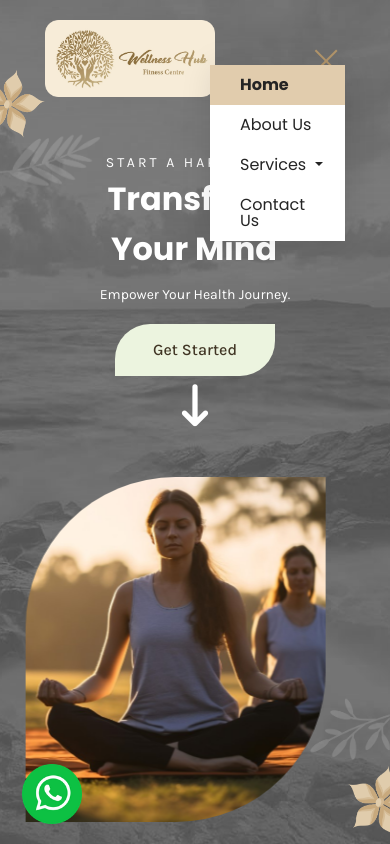
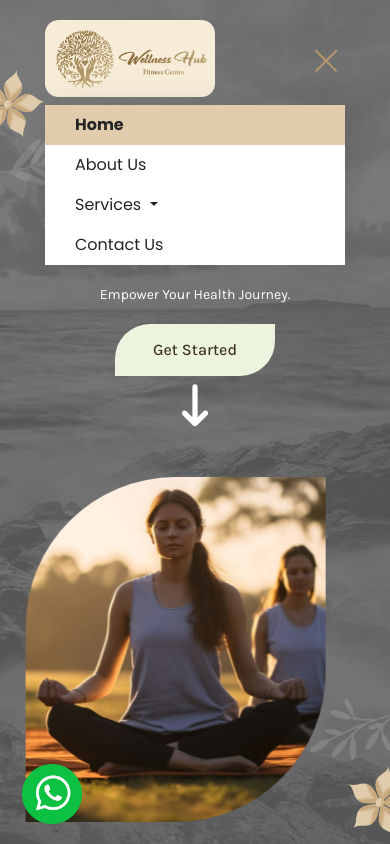
Before and after one commit to saportika4/Wellnesshub, a plain HTML site: page index.html in a window 390 px wide. Both pictures are taken after a click on the button "Toggle navigation". Shown: the top 844 px of the page. Drawn offline with nearby package versions, Linux system fonts and the light colour scheme; a script that the page names is missing.

Commit message:
updated navbar

```diff
--- a/assets/css/mediaqueries.css
+++ b/assets/css/mediaqueries.css
@@ -1039,7 +1039,7 @@
         position: absolute;
         right: 0px;
         width: 30%;
-        top: 45px;
+        top: 85px;
         z-index: 16;
         padding: 0;
         box-shadow: 1px 1px 30px rgb(0 0 0 / 10%);
@@ -1930,7 +1930,7 @@
         width: 170px;
     }
     .navbar-collapse{
-        width: 45%;
+        width: 65%;
     }
 
     .banner-section-outer .banner-section {
@@ -3247,3 +3247,9 @@
         margin-top: -395px;
     }
 }
+
+@media screen and (max-width: 767px){
+    .navbar-collapse{
+        width: 100%;
+    }
+}
```
